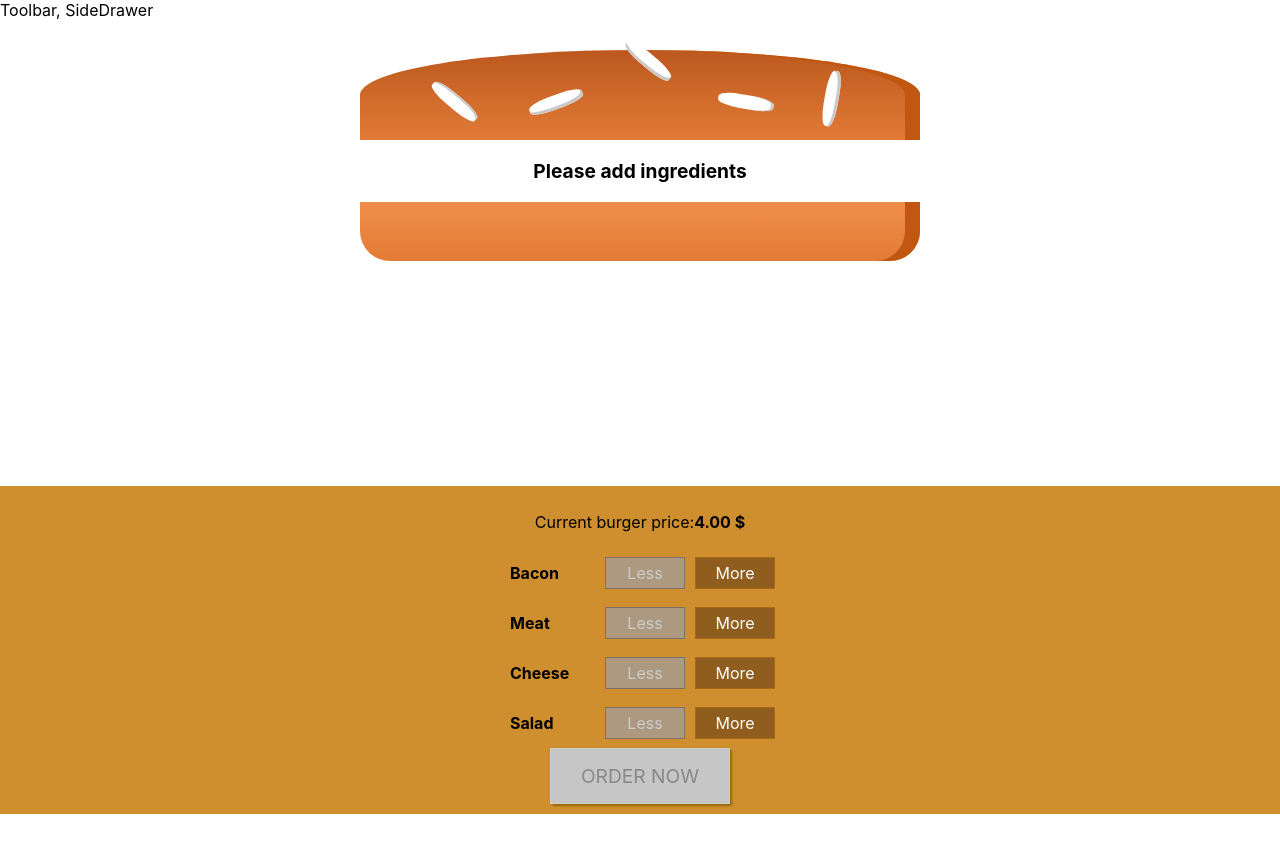
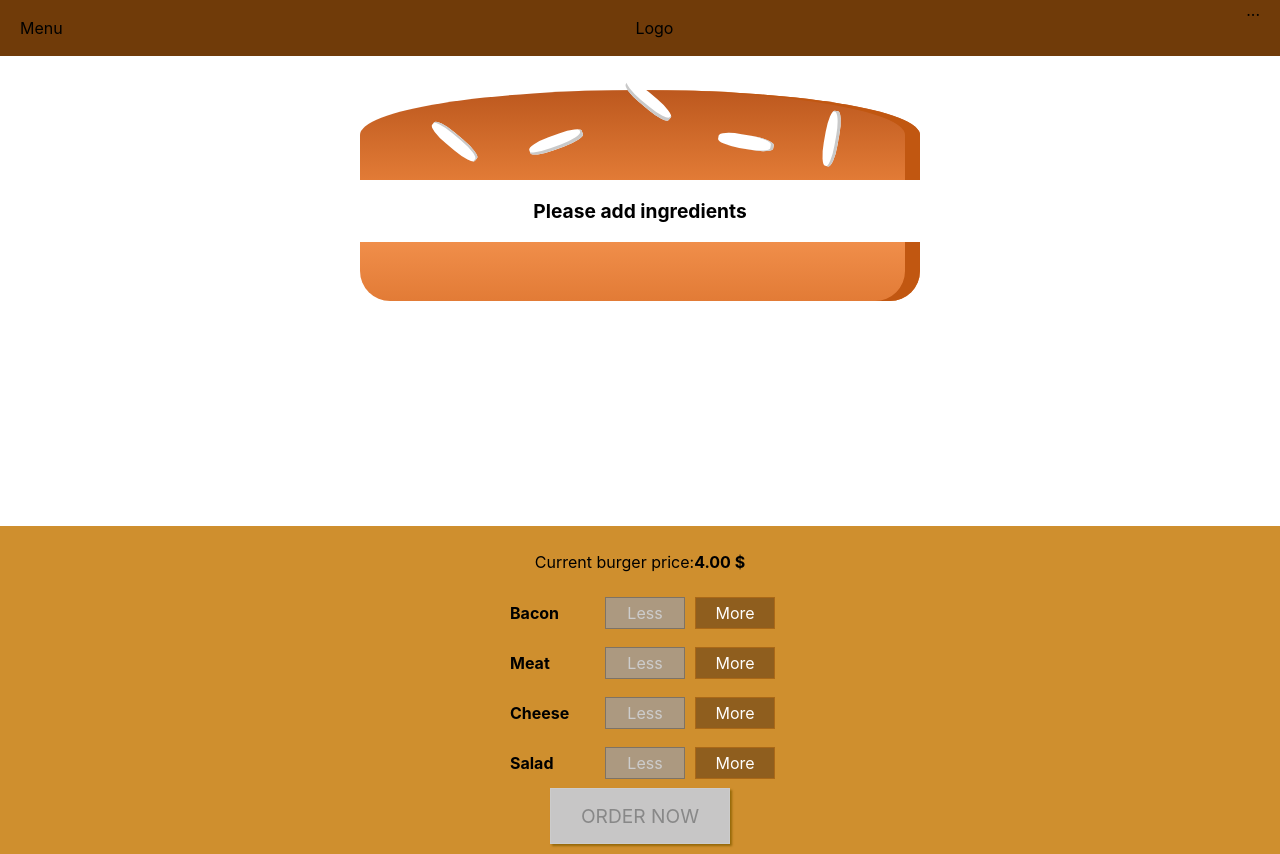
Before and after one commit to parth280197/Burger-Builder, a React (Create React App) app: page / in a window 1280 px wide. Before the commit the page ends 814 px from the top, so only its background shows below. Built offline with nearby package versions, Linux system fonts and the light colour scheme.

Commit message:
Toolbar added

```diff
--- a/src/components/layout/Layout.module.css
+++ b/src/components/layout/Layout.module.css
@@ -1,3 +1,3 @@
 .Content {
-  margin-top: 16px;
+  margin-top: 76px;
 }
--- a/src/components/layout/layout.js
+++ b/src/components/layout/layout.js
@@ -1,8 +1,9 @@
 import React from "react";
 import classes from "./Layout.module.css";
+import Toolbar from "../navigation/toolbar/toolbar";
 const layout = props => (
   <>
-    <div>Toolbar, SideDrawer</div>
+    <Toolbar />
     <main className={classes.Content}>{props.children}</main>
   </>
 );
--- /dev/null
+++ b/src/components/navigation/toolbar/toolbar.js
@@ -0,0 +1,13 @@
+import React from "react";
+import classes from "../toolbar/toolbar.module.css";
+const toolbar = () => {
+  return (
+    <header className={classes.Toolbar}>
+      <div>Menu</div>
+      <div>Logo</div>
+      <nav>...</nav>
+    </header>
+  );
+};
+
+export default toolbar;
--- /dev/null
+++ b/src/components/navigation/toolbar/toolbar.module.css
@@ -0,0 +1,28 @@
+.Toolbar {
+  height: 56px;
+  width: 100%;
+  position: fixed;
+  top: 0;
+  left: 0;
+  background-color: #703b09;
+  display: flex;
+  justify-content: space-between;
+  align-items: center;
+  padding: 0 20px;
+  box-sizing: border-box;
+  z-index: 90;
+}
+
+.Toolbar nav {
+  height: 100%;
+}
+
+.Logo {
+  height: 80%;
+}
+
+@media (max-width: 499px) {
+  .DesktopOnly {
+    display: none;
+  }
+}
```
